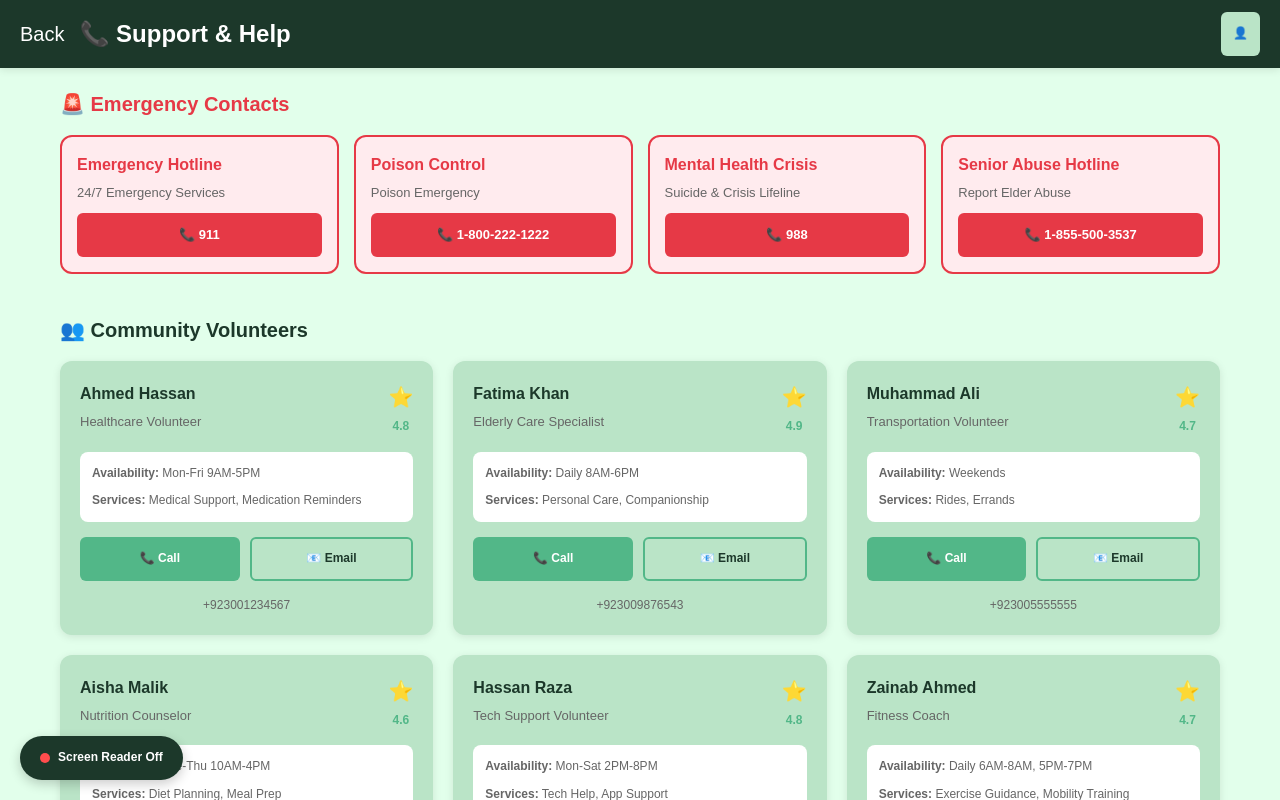
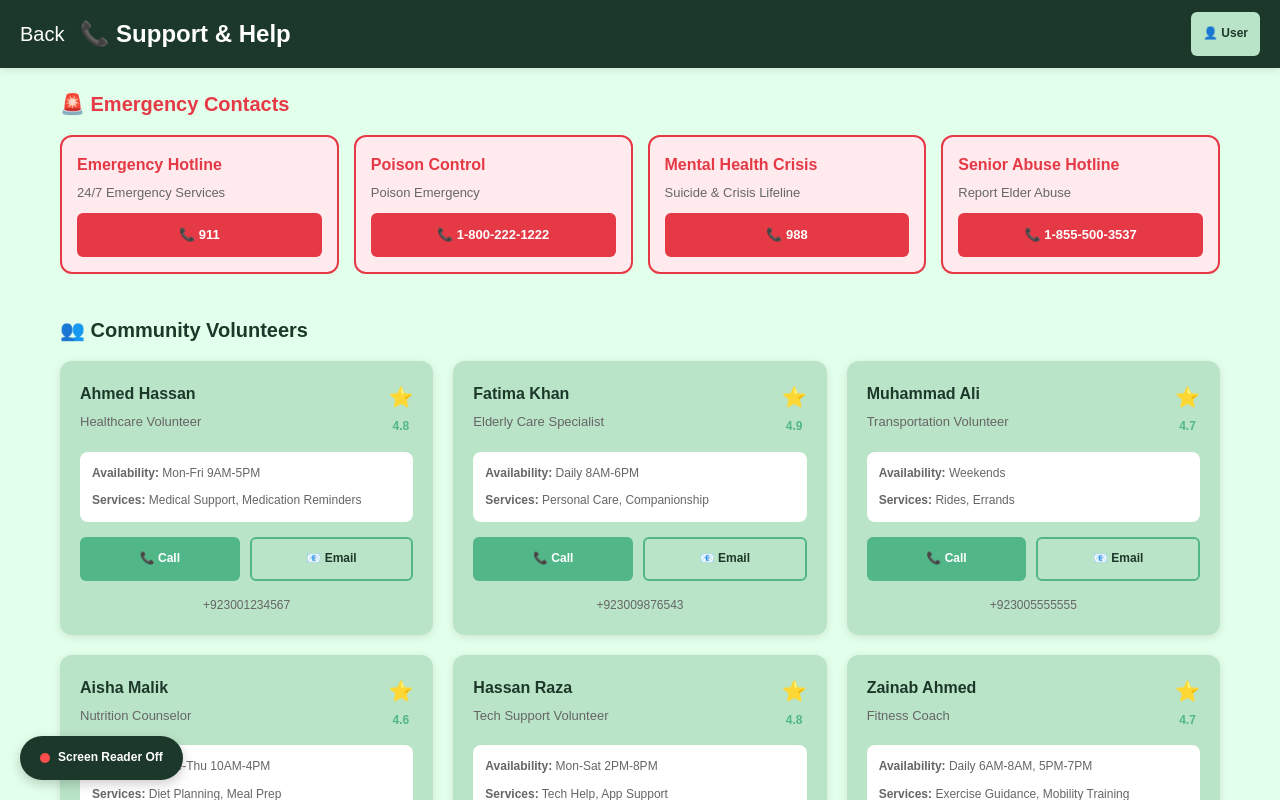
Before and after one commit to naveediqbal4765/smart-assistant-senior-citizens, a React (Create React App) app in the folder frontend/: page /elder-support in a window 1280 px wide. Shown: the top 800 px of the page. Built offline with nearby package versions, Linux system fonts and the light colour scheme; no server answers.

Commit message:
fix: Navbar - add null check for user.fullName to prevent runtime error

```diff
--- a/frontend/src/components/Navbar.js
+++ b/frontend/src/components/Navbar.js
@@ -73,7 +73,7 @@ const Navbar = ({ screenReaderEnabled, onScreenReaderToggle }) => {
           onMouseEnter={(e) => (e.target.style.backgroundColor = COLORS.mediumGreen, e.target.style.color = COLORS.white)}
           onMouseLeave={(e) => (e.target.style.backgroundColor = COLORS.veryLightGreen, e.target.style.color = COLORS.darkGreen)}
         >
-          👤 {user?.fullName.split(" ")[0]}
+          👤 {user?.fullName ? user.fullName.split(" ")[0] : "User"}
         </button>
 
         {/* Profile Dropdown Menu */}
```
